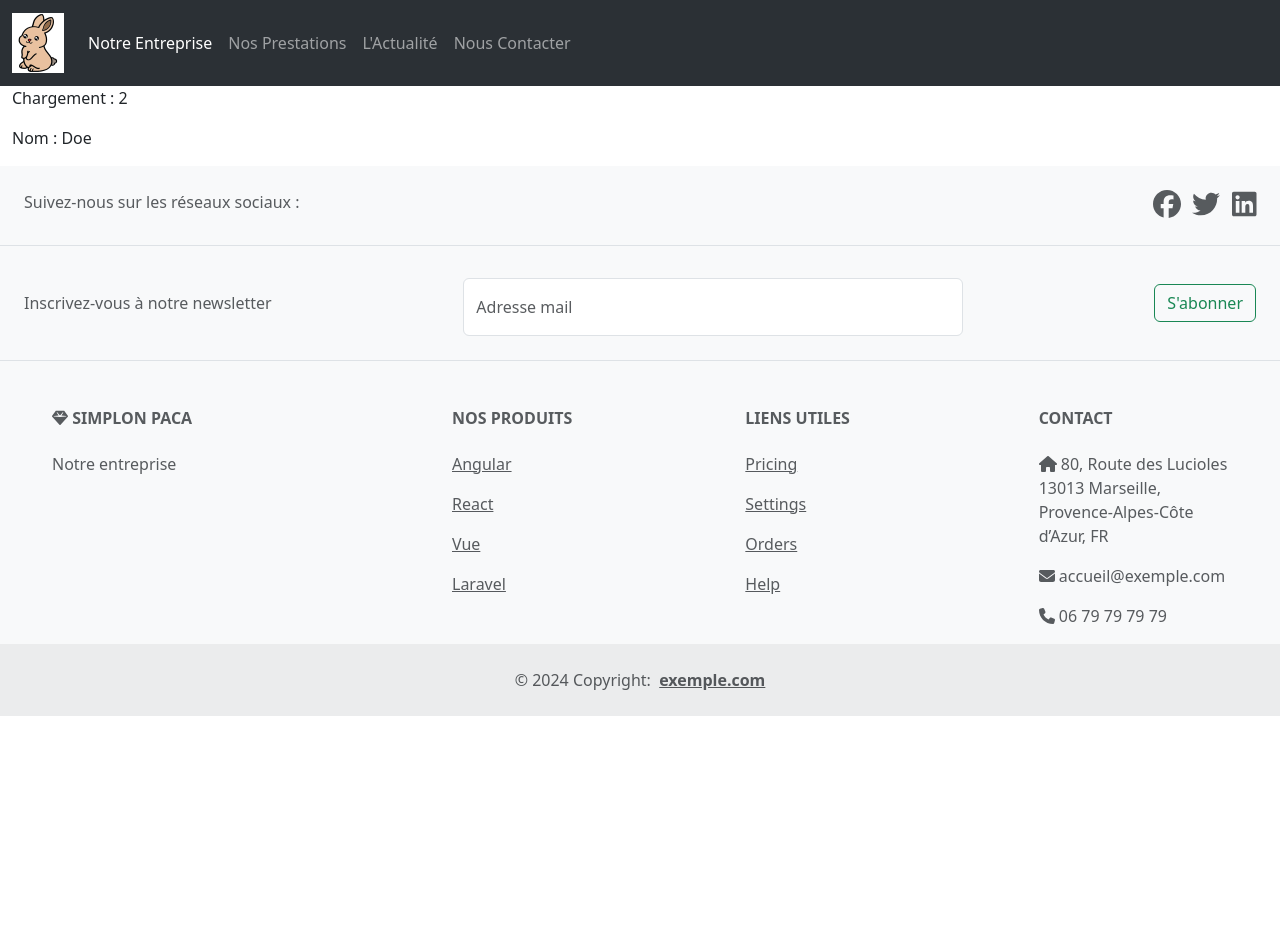
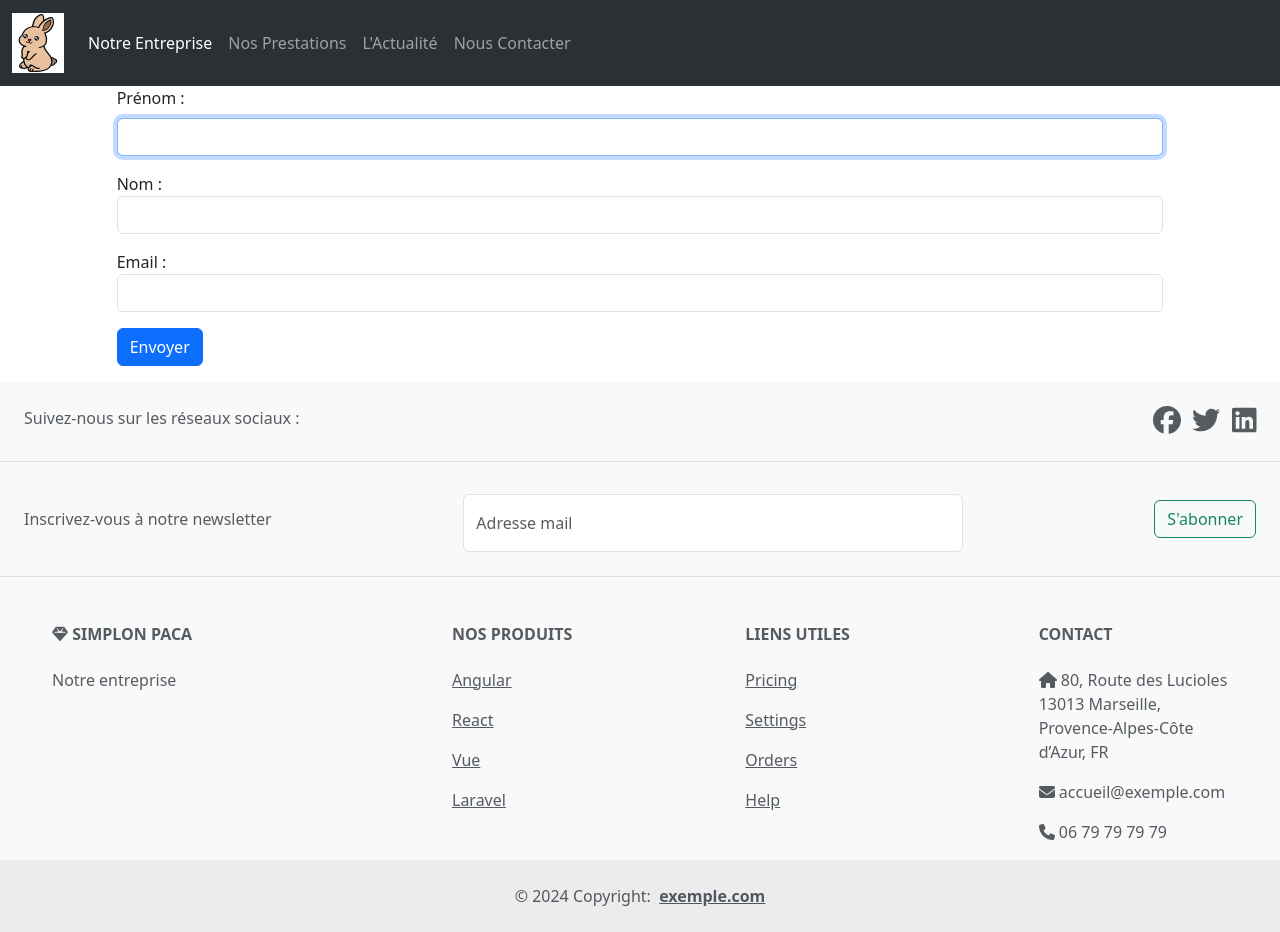
Before and after one commit to gpuberos/my-first-app, a React (Create React App) app: page /service in a window 1280 px wide. Before the commit the page ends 800 px from the top, so only its background shows below. Built offline with nearby package versions, Linux system fonts and the light colour scheme.

Commit message:
add: form validation

```diff
--- /dev/null
+++ b/src/components/Prestation/FormWithValidation.js
@@ -0,0 +1,85 @@
+// faire un formulaire qui a un eprevent default nom prenom adresse email et il faut que l'input nom ait le state name et que firstname is validfirstname à false des le debut et a true quand il est passé dans le regex
+
+import { useEffect, useState, useRef } from 'react';
+
+const nameRegex = /^[a-zA-Z\\-\s]{2,23}$/;
+const emailRegex = /^[a-zA-Z0-9._%+-]+@[a-zA-Z0-9.-]+\.[a-zA-Z]{2,}$/;
+
+const FormWithValidation = () => {
+
+    const firstNameRef = useRef();
+    const lastNameRef = useRef();
+    const emailRef = useRef();
+
+    const [firstName, setFirstName] = useState('');
+    const [lastName, setLastName] = useState('');
+    const [email, setEmail] = useState('');
+
+    const [isValidFirstName, setIsValidFirstName] = useState(false);
+    const [isValidLastName, setIsValidLastName] = useState(false);
+    const [isValidEmail, setIsValidEmail] = useState(false);
+
+    useEffect(() => {
+        firstNameRef.current.focus();
+    }, []);
+
+    useEffect(() => {
+        setIsValidFirstName(nameRegex.test(firstName));
+    }, [firstName])
+
+    useEffect(() => {
+        setIsValidLastName(nameRegex.test(lastName));
+    }, [lastName])
+
+    useEffect(() => {
+        setIsValidEmail(emailRegex.test(email));
+    }, [email])
+
+    const handleSubmit = (event) => {
+        event.preventDefault();
+    }
+
+    return (
+        <form className="col-10 mx-auto" onSubmit={handleSubmit}>
+            <div className="mb-3">
+                <label htmlFor="firstName" className="form-label">Prénom :</label>
+                <input
+                    type="text"
+                    ref={firstNameRef}
+                    id="firstName"
+                    className={firstName.length < 1 ? "form-control" : isValidFirstName ? "form-control is-valid" : "form-control is-invalid"}
+                    name="firstName"
+                    onChange={e => setFirstName(e.target.value)}
+                />
+            </div>
+
+            <div className="mb-3">
+                <label htmlFor="lastName">Nom :</label>
+                <input
+                    type="text"
+                    ref={lastNameRef}
+                    id="lastName"
+                    className={lastName.length < 1 ? "form-control" : isValidLastName ? "form-control is-valid" : "form-control is-invalid"}
+                    name="lastName"
+                    onChange={e => setLastName(e.target.value)}
+                />
+            </div>
+
+            <div className="mb-3">
+                <label htmlFor="email">Email :</label>
+                <input
+                    ref={emailRef}
+                    id="email"
+                    className={email.length < 1 ? "form-control" : isValidEmail ? "form-control is-valid" : "form-control is-invalid"}
+                    type="email"
+                    name="email"
+                    onChange={e => setEmail(e.target.value)}
+                />
+            </div>
+
+            <input type="submit" className='btn btn-primary' value="Envoyer" />
+        </form>
+    );
+};
+
+export default FormWithValidation;
--- a/src/components/Prestation/index.js
+++ b/src/components/Prestation/index.js
@@ -1,10 +1,11 @@
-import Wrapper from "../Wrapper";
-import Lifecycle from "./Lifecycle";
+import Wrapper from '../Wrapper';
+import FormWithValidation from './FormWithValidation';
+// import LifeCycle from './LifeCycle';
 
 const index = () => {
     return (
         <Wrapper>
-            <Lifecycle name={"Doe"} />
+            <FormWithValidation />
         </Wrapper>
     );
 };
```
Also changed, not shown: src/components/Prestation/FuncLifeCicle.js (added, +31 -0 lines).
